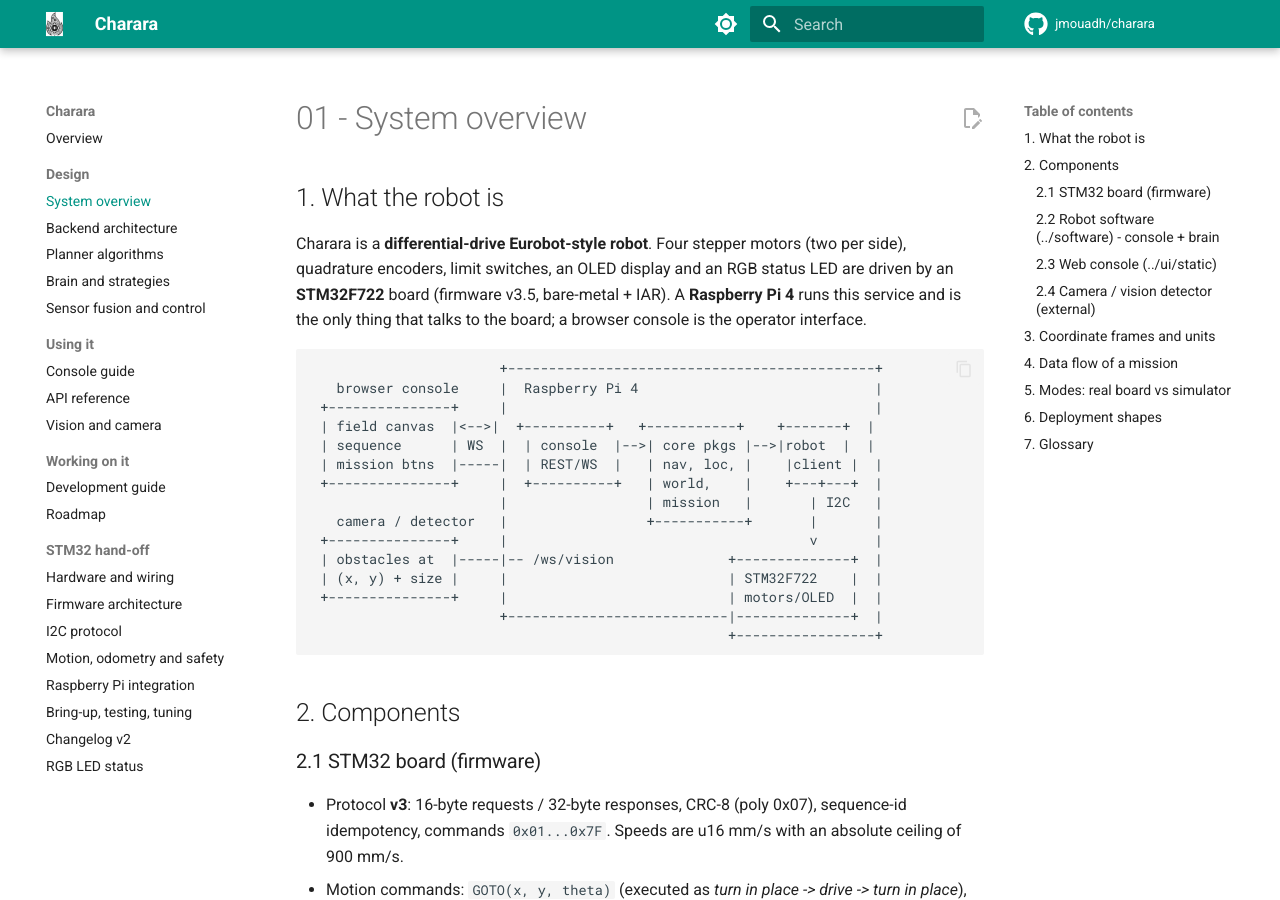
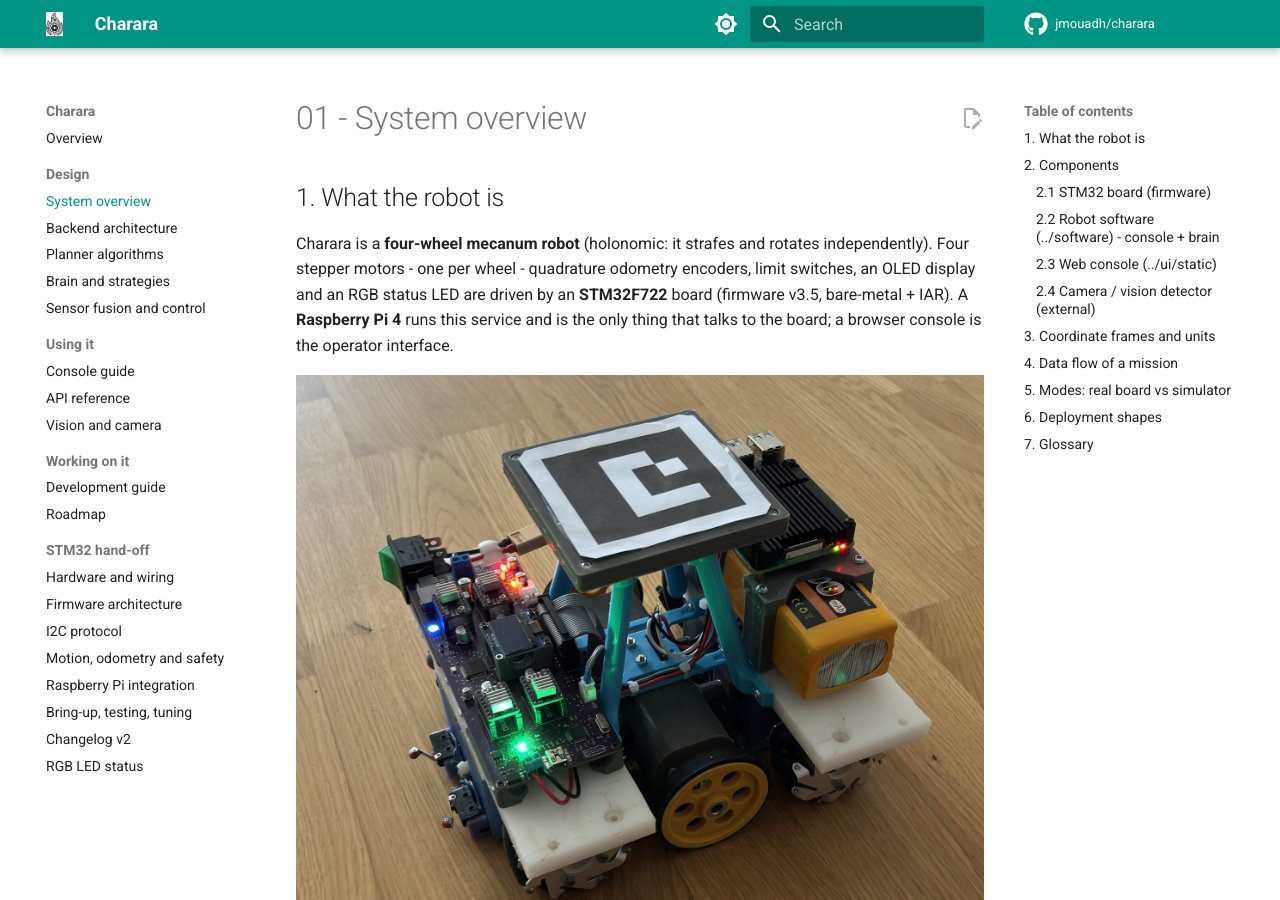
Before and after one commit to jmouadh/charara, an MkDocs documentation site: the page built from Docs/01-system-overview.md, in a window 1280 px wide and 900 px high. Built offline with MkDocs 1.6.1 and Material for MkDocs 9.7.7, drawn with Linux system fonts in a browser that asks for light colours; comment, search, counter and statistics services are not loaded.

Commit message:
docs: competition-neutral headline, accurate mecanum description and a hardware gallery
The robot is a four-wheel mecanum platform (it strafes), not differential
drive; Docs/01 said otherwise. The README headline no longer leads with the
competition name, the hardware section now shows board, drivetrain and the
assembled robot, and the vision guide shows the camera setup on the field.

````diff
--- a/Docs/01-system-overview.md
+++ b/Docs/01-system-overview.md
@@ -2,11 +2,14 @@
 
 ## 1. What the robot is
 
-Charara is a **differential-drive Eurobot-style robot**. Four stepper motors
-(two per side), quadrature encoders, limit switches, an OLED display and an
-RGB status LED are driven by an **STM32F722** board (firmware v3.5,
-bare-metal + IAR). A **Raspberry Pi 4** runs this service and is the only
-thing that talks to the board; a browser console is the operator interface.
+Charara is a **four-wheel mecanum robot** (holonomic: it strafes and rotates
+independently). Four stepper motors - one per wheel - quadrature odometry
+encoders, limit switches, an OLED display and an RGB status LED are driven by
+an **STM32F722** board (firmware v3.5, bare-metal + IAR). A **Raspberry Pi 4**
+runs this service and is the only thing that talks to the board; a browser
+console is the operator interface.
+
+![The assembled robot: controller board, battery, mecanum wheels and vision tag](assets/hardware/robot.jpg)
 
 ```
                        +---------------------------------------------+
--- a/mkdocs.yml
+++ b/mkdocs.yml
@@ -1,5 +1,5 @@
 site_name: Charara
-site_description: Autonomous Eurobot 2026 robot - STM32 firmware, Raspberry Pi planning stack, web console and design documentation.
+site_description: Autonomous mecanum-wheel robot - custom STM32F722 electronics, Raspberry Pi planning stack, web console and the full engineering documentation.
 site_author: Mouadh Jeridi
 site_url: https://jmouadh.github.io/charara/
 repo_url: https://github.com/jmouadh/charara
````
Also changed, not shown: Docs/06-vision-camera-integration.md (+2 -0 lines), Docs/index.md (+1 -1 lines), README.md (+19 -13 lines).
